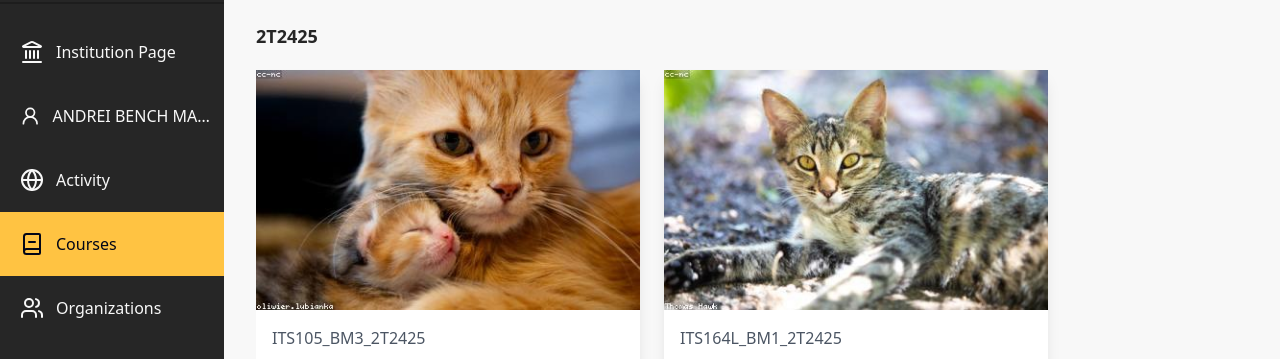
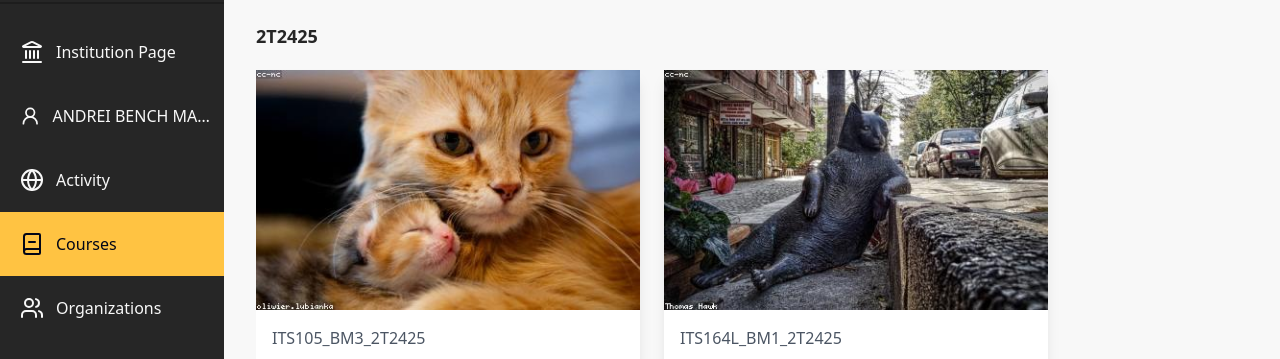
Before and after one commit to hyde-mary/blackboard-clone, a React (Vite) app: page / in a window 1280 px wide. Shown: the part 196-555 px from the top of the page. Built offline with nearby package versions, Linux system fonts and the light colour scheme.

Commit message:
feat: Update image handling in MainCourses component to use index-based image selection instead of randomized images

```diff
--- a/src/components/main-courses.jsx
+++ b/src/components/main-courses.jsx
@@ -1,25 +1,29 @@
 /* eslint-disable react/prop-types */
 import { Info, Star } from "lucide-react";
 
-const getRandomImage = () => {
-  const randomNum = Math.floor(Math.random() * 9) + 1;
-  return `./src/assets/banners/cat-${randomNum}.jpg`;
-};
+const MainCourses = ({ terms }) => {
+  const getImageNumber = (index) => {
+    return (index % 9) + 1;
+  };
 
-const MainCourses = ({ terms }) => {
   return (
     <div className="pl-8 pr-8 mt-8">
       {terms.map((term) => (
         <div key={term.id}>
           <h1 className="text-lg text-[#262626] font-semibold">{term.id}</h1>
           <div className="flex flex-wrap sm:gap-2 md:gap-4 lg:gap-6 overflow-x-auto pb-4">
-            {term.courses.map((course) => (
+            {term.courses.map((course, index) => (
               <div
                 key={course.id}
                 className="group card bg-base-100 sm:w-60 md:w-72 lg:w-96 shadow-lg mt-5 rounded-none transform transition-transform hover:cursor-pointer hover:shadow-xl hover:-translate-y-1 duration-300"
               >
                 <figure>
-                  <img src={getRandomImage()} alt="Banner" />
+                  <img
+                    src={`./src/assets/banners/cat-${getImageNumber(
+                      index
+                    )}.jpg`}
+                    alt="Banner"
+                  />
                 </figure>
                 <div className="card-body bg-[#ffffff] p-4">
                   <h2 className="text-md text-gray-600 font-medium">
```
